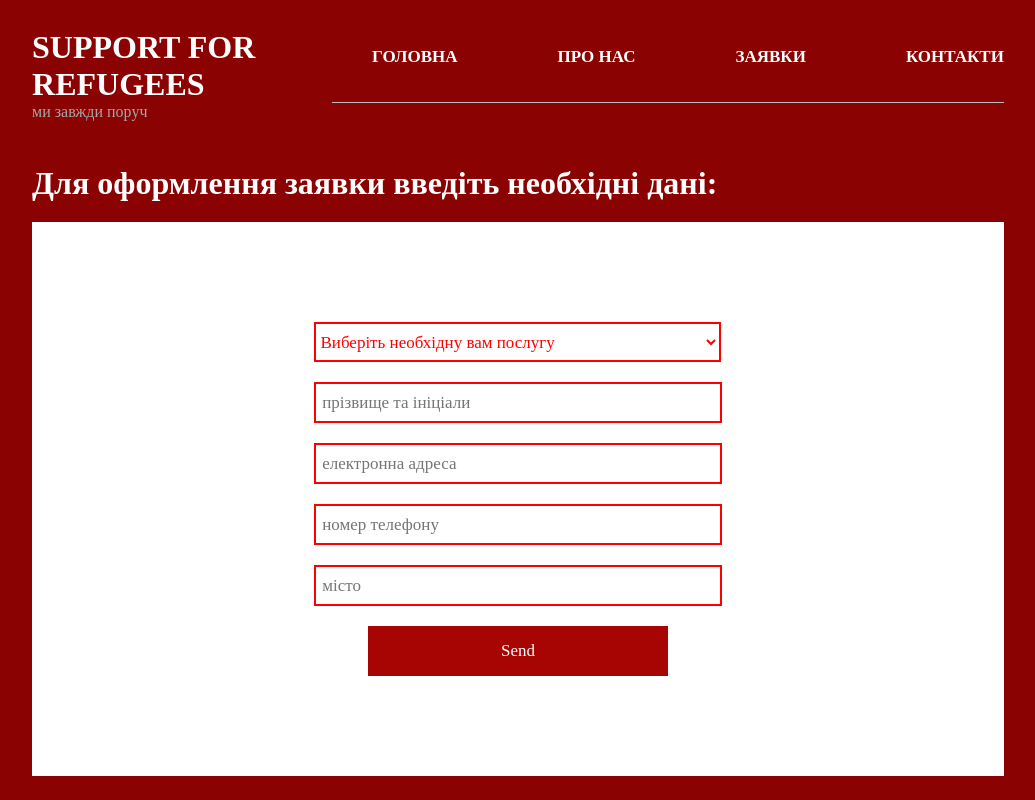
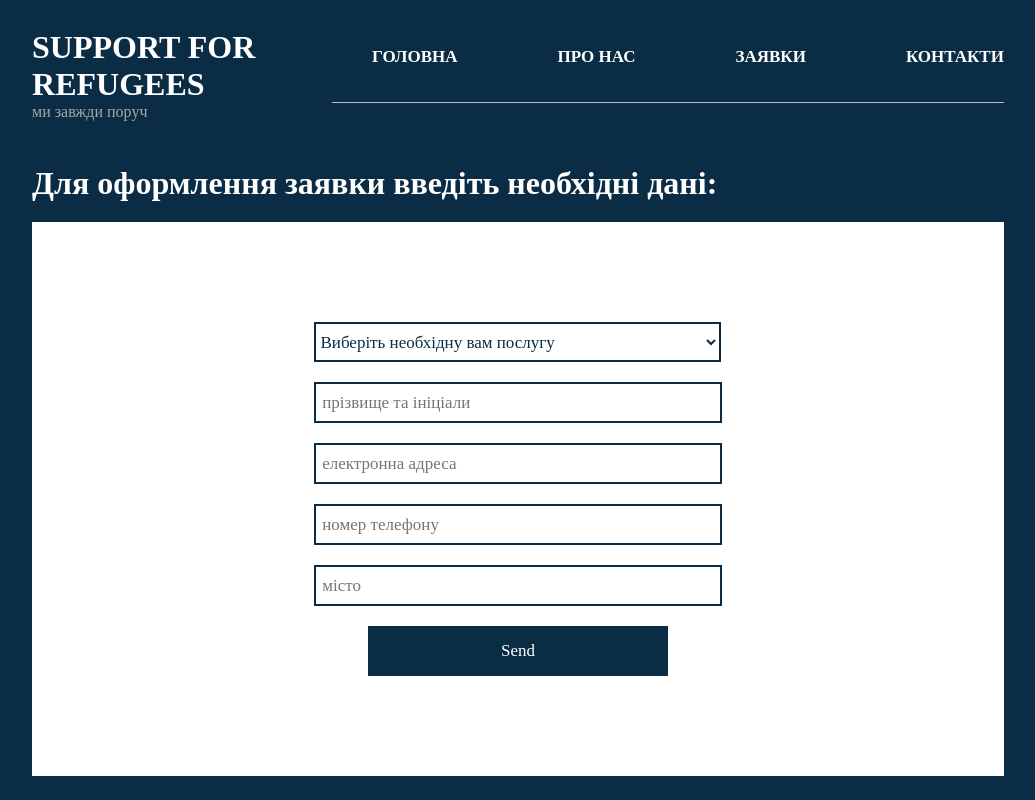
Before and after one commit to GregIvanchuk/sfr.github.io, a React (Create React App) app: page /plea in a window 1280 px wide. Shown: the top 800 px of the page, without its empty margins (122-1157 px from the left). Built offline with nearby package versions, Linux system fonts and the light colour scheme.

Commit message:
update background

```diff
--- a/src/components/Main/ContactForm/Plea.module.css
+++ b/src/components/Main/ContactForm/Plea.module.css
@@ -24,10 +24,10 @@ form {
 .item select,.option{
     width:407px;
     height:40px;
-    color:red;
+    color:rgb(10, 45, 69);
     font-size:17px;
     background-color:white;
-    border:2px red solid;
+    border:2px rgb(10, 45, 69) solid;
 }
 .item select:first-child{
     color:grey;
@@ -41,7 +41,7 @@ form {
     color:black;
     font-size:17px;
     background-color:white;
-    border:2px red solid;
+    border:2px rgb(10, 45, 69) solid;
 }
 @media(max-width:520px){
     /* .item select,.item select option{
@@ -83,11 +83,11 @@ button{
     width: 300px;
     font-size: 17px;
     color: white;
-    background-color:rgb(167, 4, 4);
+    background-color:rgb(10, 45, 69);
     border:none;
 }
 button:hover{
-    background-color: red;
+    background-color: rgb(4, 24, 37);
 }
 
 @media (max-width:450px){
--- a/src/index.css
+++ b/src/index.css
@@ -3,9 +3,10 @@ body {
   justify-content: center;
   width: 100%;
   height: 100%;
-  background-color: rgb(138, 2, 2);
-  margin: 0;
-  font-family: -apple-system, BlinkMacSystemFont, 'Segoe UI', 'Roboto', 'Oxygen',
+  /* background-color: rgb(138, 2, 2); */
+    background-color: rgb(10, 45, 69);
+    margin: 0;
+    font-family: -apple-system, BlinkMacSystemFont, 'Segoe UI', 'Roboto', 'Oxygen',
     'Ubuntu', 'Cantarell', 'Fira Sans', 'Droid Sans', 'Helvetica Neue',
     sans-serif;
   -webkit-font-smoothing: antialiased;
```
